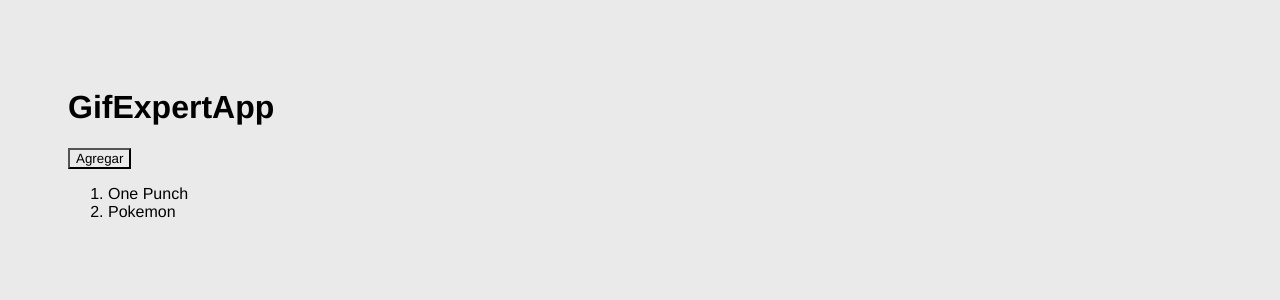
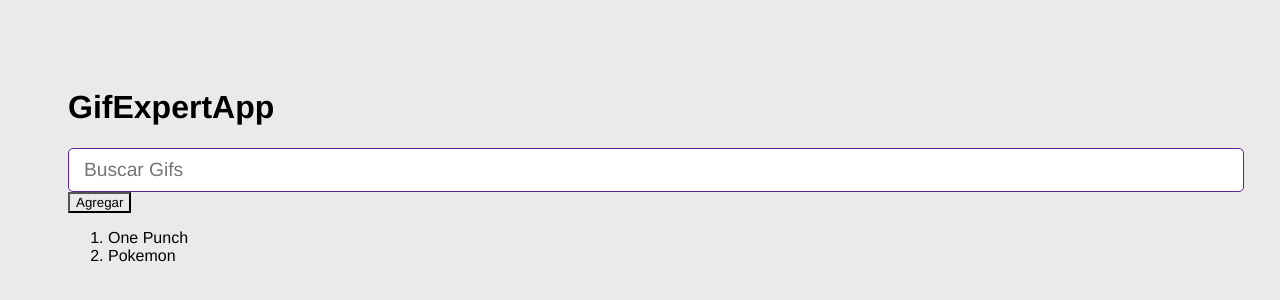
Before and after one commit to Xanul/gifExpertApp, a React (Vite) app: page / in a window 1280 px wide. Shown: the top 300 px of the page. Built offline with nearby package versions, Linux system fonts and the light colour scheme.

Commit message:
Created the AddCategory component

```diff
--- a/index.html
+++ b/index.html
@@ -2,7 +2,6 @@
 <html lang="en">
   <head>
     <meta charset="UTF-8" />
-    <link rel="icon" type="image/svg+xml" href="/vite.svg" />
     <meta name="viewport" content="width=device-width, initial-scale=1.0" />
     <title>Vite + React</title>
   </head>
--- /dev/null
+++ b/src/Components/AddCategory.jsx
@@ -0,0 +1,27 @@
+import { useState } from "react"
+
+export const AddCategory = () => {
+
+  const [inputValue, setInputValue] = useState('')
+
+  const onInputChange = (event) => {
+    setInputValue(event.target.value);
+  }
+
+  const onSubmit = (event) => {
+    event.preventDefault();
+    console.log(inputValue);
+  }
+
+  return (
+
+    <form onSubmit={(event) => onSubmit(event)}>
+      <input
+      type="text"
+      placeholder="Buscar Gifs"
+      value={inputValue}
+      onChange={(event) => onInputChange(event)} />
+    </form>
+
+  )
+}
--- a/src/GifExpertApp.jsx
+++ b/src/GifExpertApp.jsx
@@ -1,4 +1,5 @@
 import {useState} from 'react';
+import { AddCategory } from './Components/AddCategory';
 
 export const GifExpertApp = () => {
 
@@ -12,9 +13,9 @@
   return (
     <>
       {/* Titulo */}
-
       <h1>GifExpertApp</h1>
       {/* Input */}
+      <AddCategory />
 
       {/* Listado de gifs */}
       <button onClick={onAddCategory}>Agregar</button>
```
